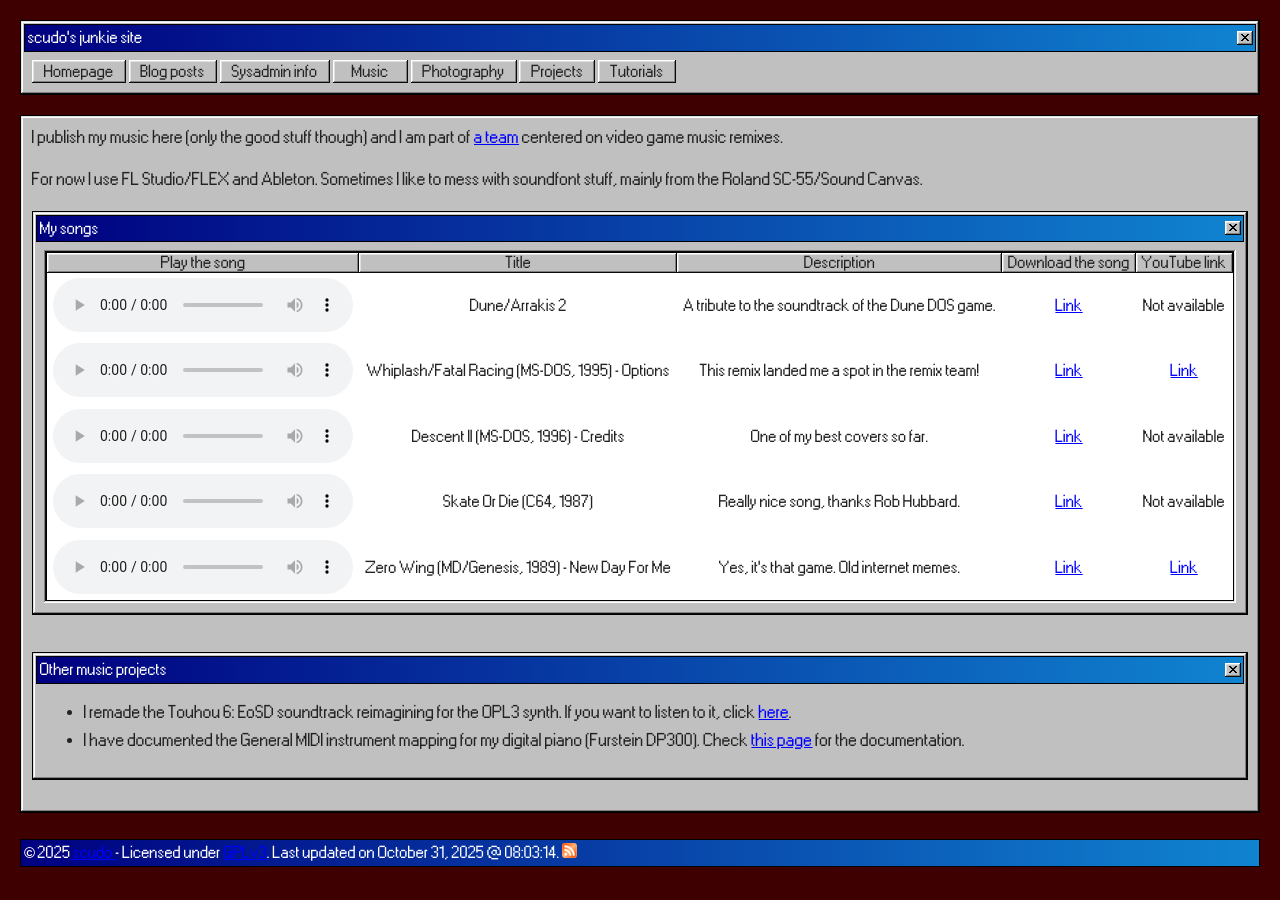
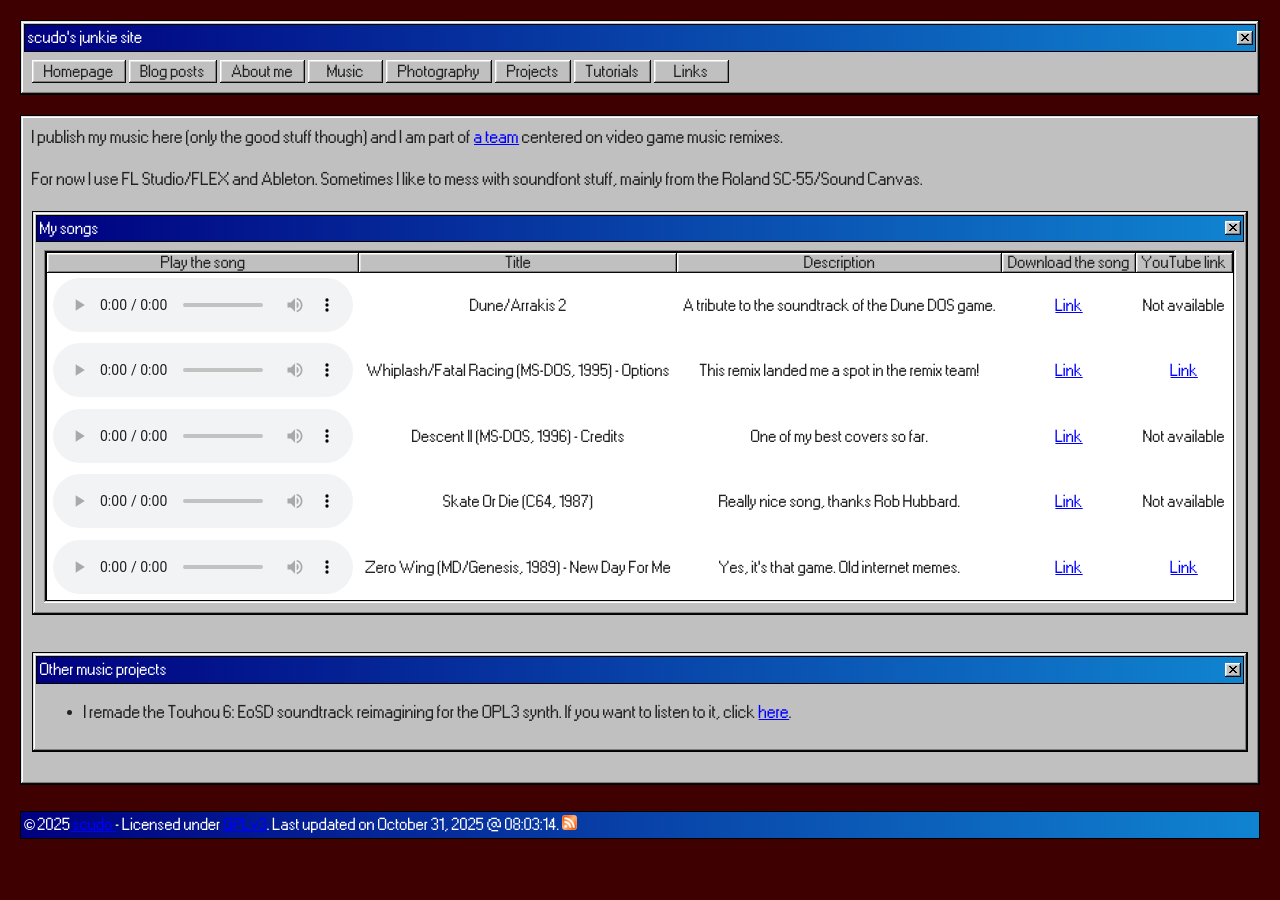
Before and after one commit to scudo005/scudo005.github.io, a Jekyll site: the page built from music.html, in a window 1280 px wide. Built offline with Jekyll 4.4.1, drawn with Linux system fonts in a browser that asks for light colours; some web fonts are replaced.

Commit message:
added links section

```diff
--- a/_data/pages.yml
+++ b/_data/pages.yml
@@ -5,7 +5,7 @@
   - title: Blog posts
     url: /blog.html
 
-  - title: Sysadmin info
+  - title: About me
     url: /me.html
 
   - title: Music
@@ -19,3 +19,6 @@
 
   - title: Tutorials
     url: /tutorials.html
+
+  - title: Links
+    url: /links.html
--- a/music.html
+++ b/music.html
@@ -74,12 +74,6 @@
                 If you want to listen to it, click
         <a href="/projects/music/eosd_opl3.html">here</a>.
       </li>
-      <li>
-        I have documented the General MIDI instrument mapping for my digital piano (Furstein DP300).
-                Check
-        <a href="projects/music/midi_mappings.html">this page</a>
-        for the documentation.
-      </li>
     </ul>
   </div>
 </div><br>
```
